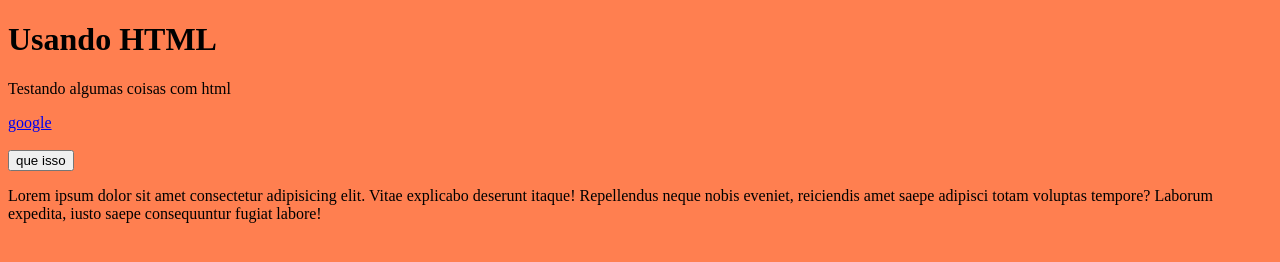
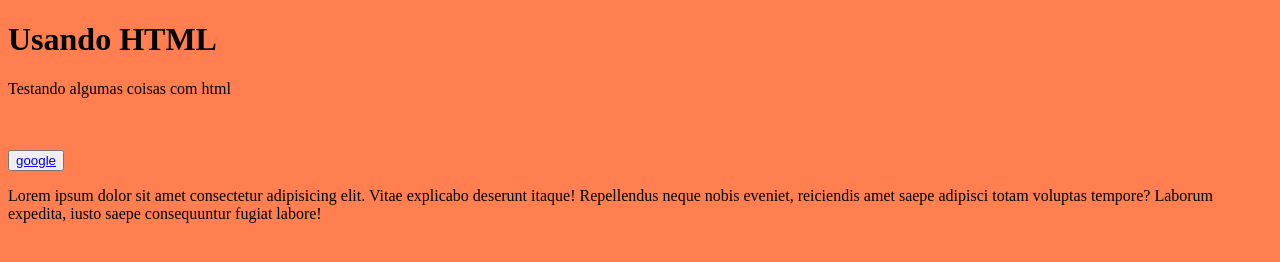
Before and after one commit to LuisNaiate/site, a plain HTML site: page index.html in a window 1280 px wide. Drawn offline with Linux system fonts and the light colour scheme.

Commit message:
coloquei css e js

```diff
--- a/index.html
+++ b/index.html
@@ -11,12 +11,12 @@
 <body style="background-color: coral;">
     <h1>Usando HTML</h1>
     <p>Testando algumas coisas com html</p>
-    <a href="https://www.google.com.br">
-        google
-    </a>
+
     <br>
     <br>
-    <button> que isso</button>
+    <button> <a href="https://www.google.com.br" target="_blank">
+        google
+    </a></button>
     <p>Lorem ipsum dolor sit amet consectetur adipisicing elit. Vitae explicabo deserunt itaque! Repellendus neque nobis eveniet, reiciendis amet saepe adipisci totam voluptas tempore? Laborum expedita, iusto saepe consequuntur fugiat labore!
 
     </p>
```
Also changed, not shown: js.js (added), style.css (added).
